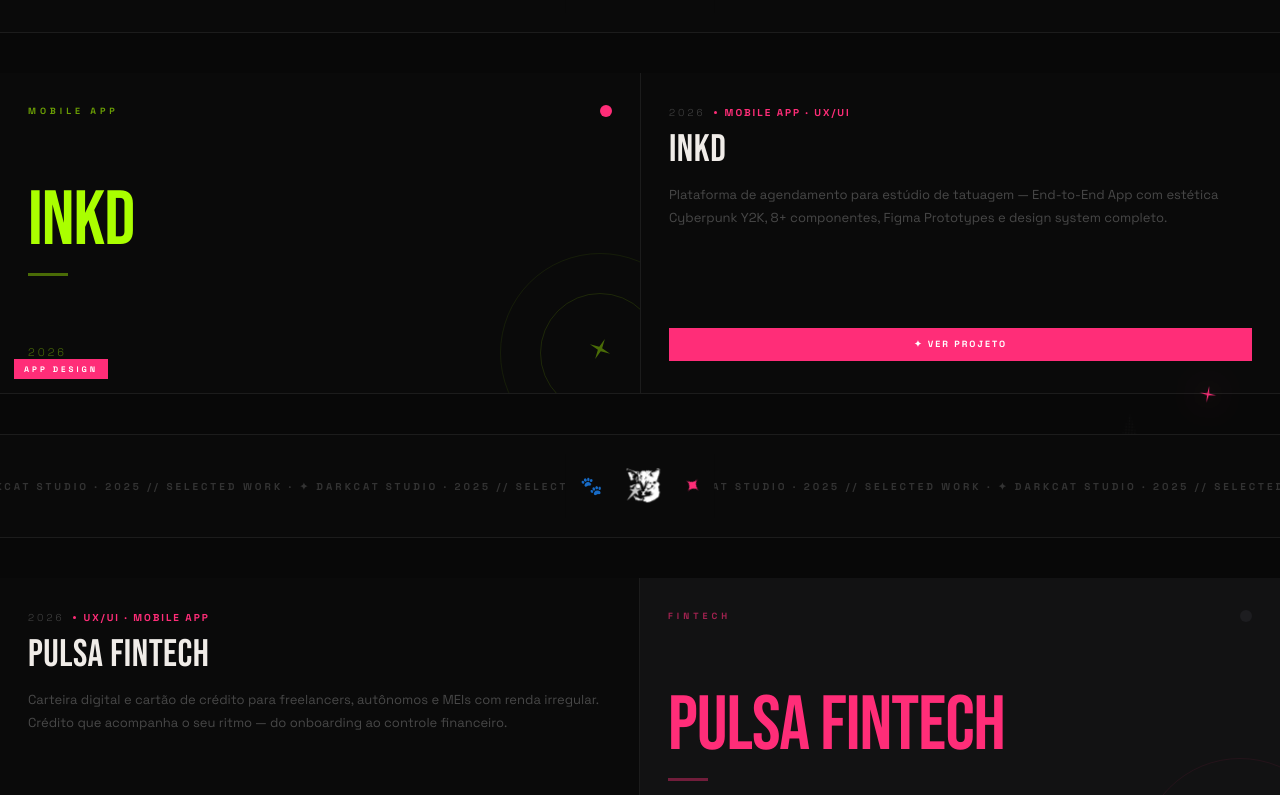
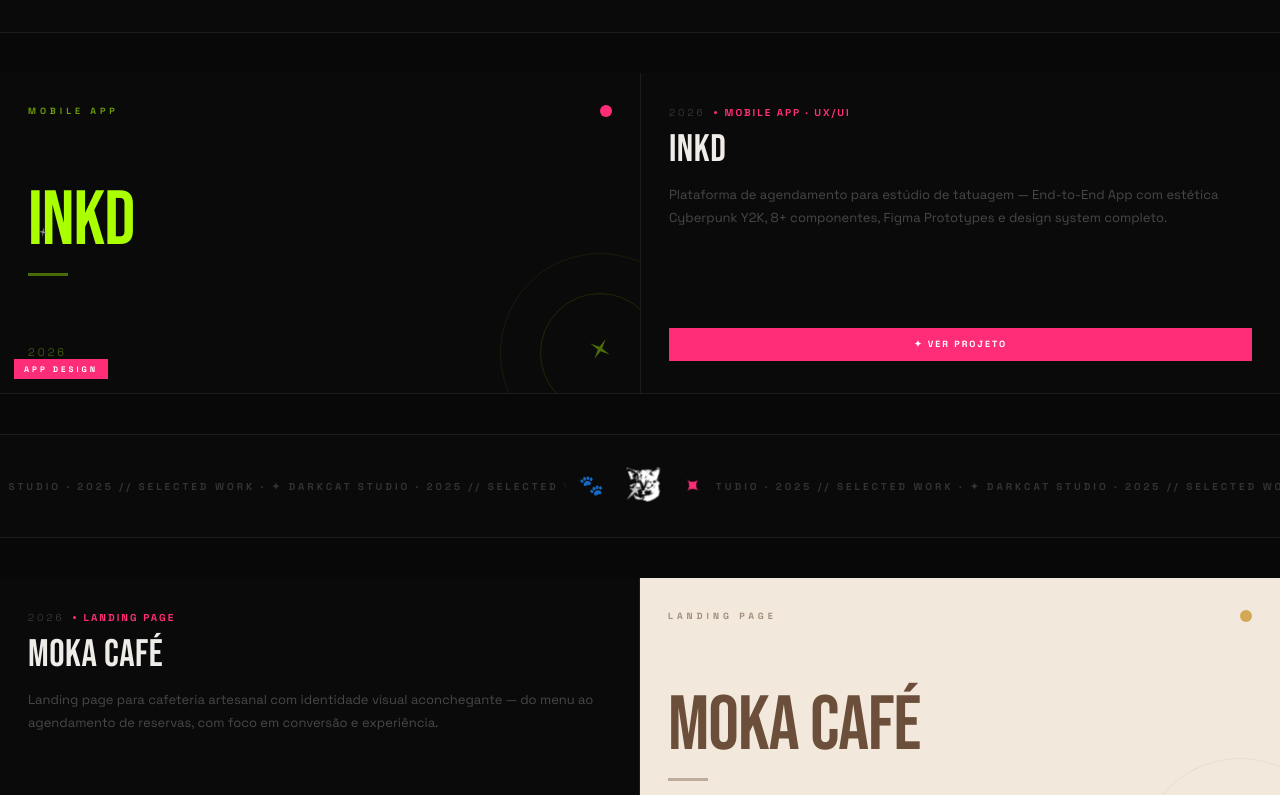
Before and after one commit to CassolEllen/darkcat-studio-portfolio, a React (Vite) app: page / in a window 1280 px wide. Shown: the part 2005-2800 px from the top of the page. Built offline with nearby package versions, Linux system fonts and the light colour scheme.

Commit message:
feat: adiciona Moka Café, Pulsa Fintech e Force Studio ao portfólio

```diff
--- a/src/components/ProjectCard.jsx
+++ b/src/components/ProjectCard.jsx
@@ -21,12 +21,24 @@ function ProjectCover({ project }) {
       tag: 'MOBILE APP',
     },
 
+    'MOKA CAFÉ': {
+      bg: '#F2E9DC',
+      accent: '#6B4F3A',
+      secondary: '#D4A857',
+      tag: 'LANDING PAGE',
+    },
     'PULSA FINTECH': {
       bg: '#121213',
       accent: '#FF2D78',
       secondary: '#1D1D20',
       tag: 'FINTECH',
     },
+    'FORCE STUDIO': {
+      bg: '#1F1F1F',
+      accent: '#C9962E',
+      secondary: '#FAFAF8',
+      tag: 'LANDING PAGE',
+},
   }
 
   const cover = covers[project.title] || {
--- a/src/components/Projects.jsx
+++ b/src/components/Projects.jsx
@@ -9,7 +9,7 @@ const projects = [
   {
     title: 'TRAVEL TOGETHER',
     year: '2026',
-    type: 'Mobile App · UX/UI',
+    type: 'Product Design',
     category: 'APP DESIGN',
     description: 'Um aplicativo desenvolvido para coordenar trajetos, compartilhar mídias em tempo real, monitorar alertas de segurança e registrar os melhores momentos de viagens coletivas.',
     live: 'https://cassolellen.github.io/travel-together-case/',
@@ -33,7 +33,15 @@ const projects = [
     live: 'https://cassolellen.github.io/inkd-tattoo-studio/',
     liveLabel: 'VER PROJETO',
   },
-
+  {
+    title: 'MOKA CAFÉ',
+    year: '2026',
+    type: 'Landing Page',
+    category: 'LANDING PAGE',
+    description: 'Landing page para cafeteria artesanal com identidade visual aconchegante — do menu ao agendamento de reservas, com foco em conversão e experiência.',
+    live: 'https://cassolellen.github.io/moka-cafe/',
+    liveLabel: 'VER LANDING PAGE',
+  },
   {
     title: 'PULSA FINTECH',
     year: '2026',
@@ -43,9 +51,16 @@ const projects = [
     live: 'https://cassolellen.github.io/pulsa-fintech/',
     liveLabel: 'VER CASE STUDY',
   },
+  {
+    title: 'FORCE STUDIO',
+    year: '2026',
+    type: 'Landing Page',
+    category: 'LANDING PAGE',
+    description: 'Landing page para academia com identidade forte e moderna — foco em captação de alunos, apresentação de planos e agendamento de aula experimental.',
+    live: 'https://cassolellen.github.io/force-studio-academia/',
+    liveLabel: 'VER LANDING PAGE',
+  },
 ]
-// ────────────────────────────────────────────────────────────────────────────
-
 export default function Projects() {
   return (
     <section id="work" style={{ position: 'relative', overflow: 'hidden' }}>
```
Lines whose indentation alone changed are shown as unchanged.
